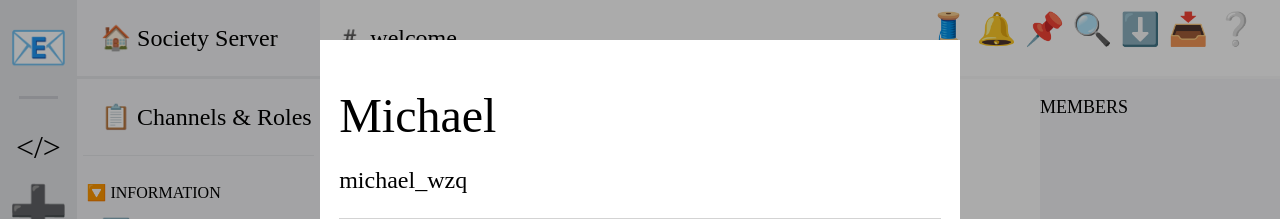
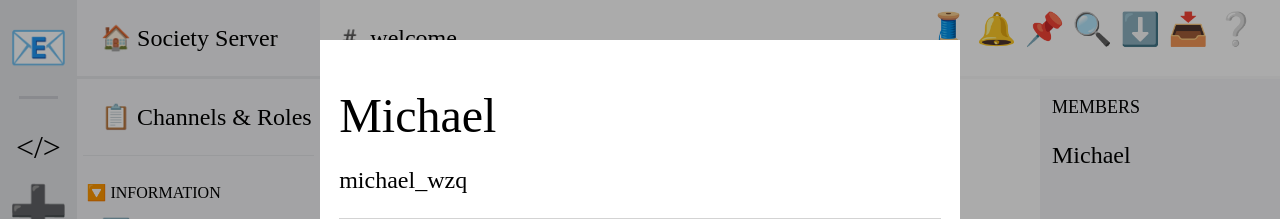
Before and after one commit to zwang20/discord-harmony, a plain HTML site: page index.html in a window 1280 px wide. Shown: the top 219 px of the page. Drawn offline with Linux system fonts and the light colour scheme.

Commit message:
Minor changes

```diff
--- a/index.html
+++ b/index.html
@@ -55,7 +55,8 @@
                     This particular webpage is not a reference to any chat application that just happens to have the same name as the theme. This page is also not a reference to any server. Any likeness is purely coincidental. Why are you reading this? This is behind the opaque div.   </p>
             </div>
             <div style="width: 25%; background-color: #f2f3f5; flex-grow: 1;">
-                <p style="font-size: large"> MEMBERS </p>
+                <p style="font-size: large; padding-left: 5%"> MEMBERS </p>
+                <p style="padding-left: 5%">Michael</p>
             </div>
         </div>
     </div>
```
